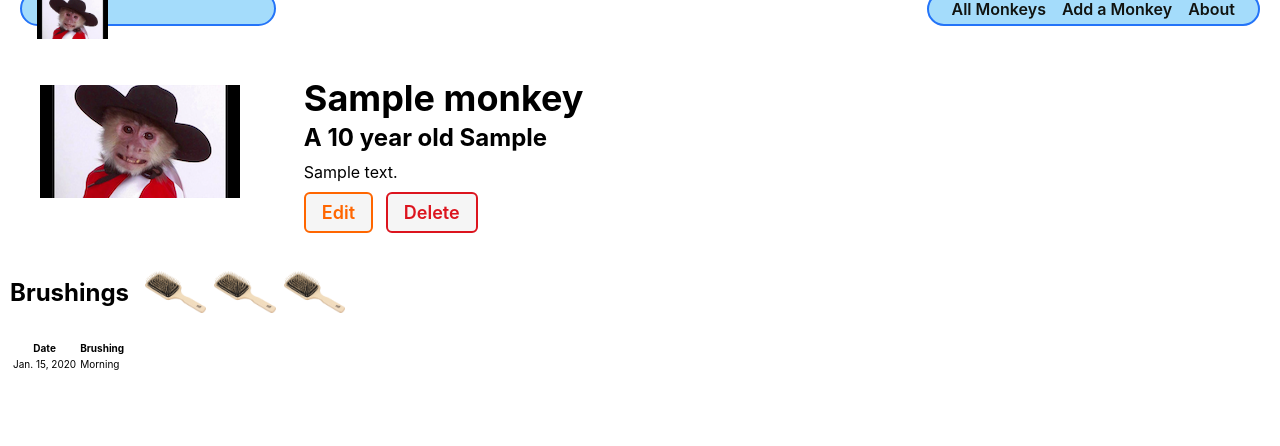
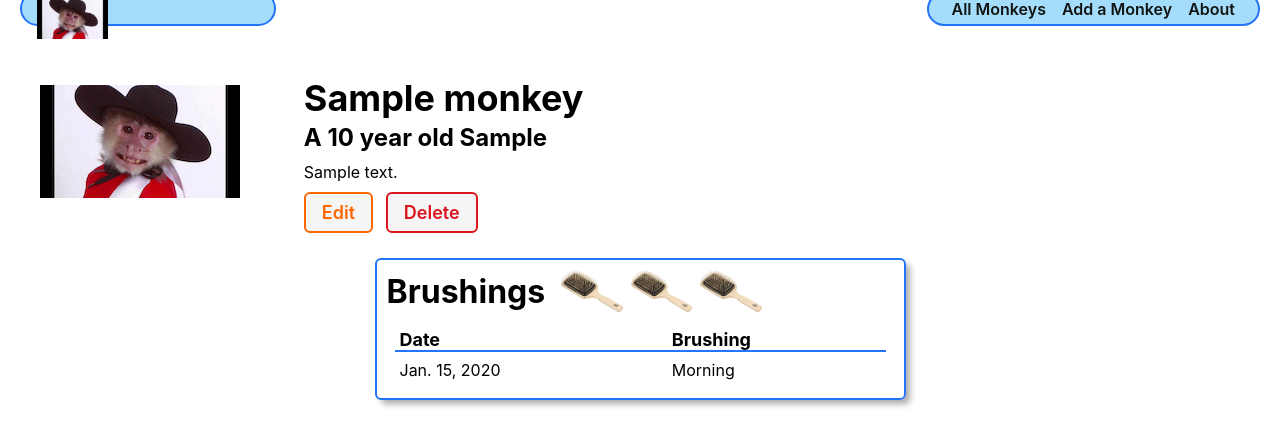
Before and after one commit to rbozek/finch-collector-lab, a Django app: page /monkeys/1/ in a window 1280 px wide. Shown: the part 29-475 px from the top of the page. Run offline with Django 4.2, Linux system fonts and the light colour scheme; tables that the repository leaves empty hold one stand-in row (values such as "Sample post").

Commit message:
update CSS w correct names

```diff
--- a/main_app/static/css/monkeys/monkey-detail.css
+++ b/main_app/static/css/monkeys/monkey-detail.css
@@ -24,7 +24,7 @@
   margin-top: 20px;
 }
 
-.feedings-toy-container {
+.brushings-accessory-container {
   display: flex;
   flex-direction: column;
   padding-bottom: 20px;
@@ -41,6 +41,7 @@
   margin: 0 8px;
 }
 
+/* CHECK OUT LATER - renamed!!*/
 .toy-container {
   display: flex;
   align-items: center;
@@ -54,6 +55,7 @@
   margin-right: 10px;
 }
 
+/* CHECK OUT LATER - renamed!!*/
 .unfed,
 .fed,
 .no-toys,
@@ -61,12 +63,10 @@
   margin: 0;
   font-weight: bold;
 }
-
 .unfed,
 .no-toys {
   color: var(--danger);
 }
-
 .fed,
 .all-toys {
   color: var(--submit);
@@ -94,7 +94,7 @@
   margin: 5px 0;
 }
 
-.feedings-toy-container > section {
+.brushings-accessory-container > section {
   width: 80%;
   min-width: 360px;
   border: var(--borders);
@@ -116,13 +116,13 @@
   margin-left: 16px;
 }
 
-.feedings h2,
+/* CHECK OUT LATER - renamed!!*/
+.brushings h2,
 .toys h2 {
   font-size: 3.2rem;
   margin: 0;
 }
-
-.feedings h3,
+.brushings h3,
 .toys h3 {
   font-size: var(--font-xl);
   margin: 10px 0;
@@ -140,37 +140,35 @@
   padding: 3px;
 }
 
-.feedings table {
+/* CHECK OUT LATER - renamed!!*/
+.brushings table {
   width: calc(100% - 16px);
   text-align: left;
   border-collapse: collapse;
   margin: 0 8px;
 }
-
-.feedings td {
+.brushings td {
   padding: 8px 5px;
   font-size: var(--font-reg);
 }
-
-.feedings th {
+.brushings th {
   font-size: var(--font-l);
   padding: 5px 5px 0;
   border-bottom: rgb(36, 116, 248) solid 2px;
 }
-
-.feedings tr:nth-child(even) {
+.brushings tr:nth-child(even) {
   background-color: #f3f3fd;
 }
 
+
+/* CHECK OUT LATER - renamed!!*/
 .toy-container p {
   margin: 12px 0;
 }
-
 .toy-container a {
   text-decoration: none;
   color: #111;
 }
-
 .toy-container .btn {
   padding: 3px 10px;
   margin-left: 10px;
@@ -201,19 +199,19 @@
     margin-right: 25px;
   }
 
-  .feedings-toy-container {
+  .brushings-accessory-container {
     flex-direction: row;
     justify-content: space-around;
     align-items: flex-start;
   }
 
-  .feedings-toy-container > section {
+  .brushings-accessory-container > section {
     width: 45%;
   }
 }
 
 @media only screen and (min-width: 1024px) {
-  .feedings-toy-container {
+  .brushings-accessory-container {
     padding: 0 40px;
   }
 }
```
